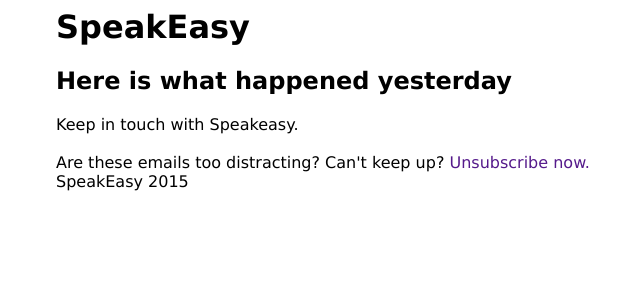
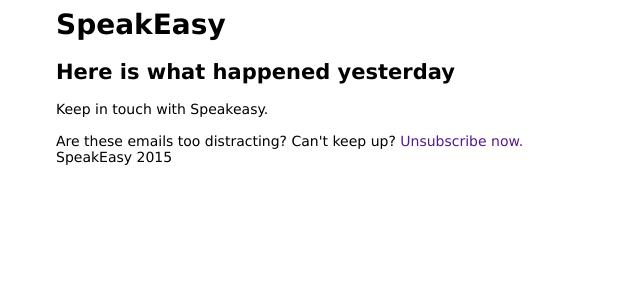
Before and after one commit to mrshll/speakeasy-api-old, a Node project: template templates/views/daily.jade in a window 1280 px wide. Shown: the top 300 px of the page, without its empty margins (284-924 px from the left). Run offline with Node 20 templates, Linux system fonts and the light colour scheme; the template is opened without the code that fills it, so the values that code supplies are empty; style sheets or scripts are compiled from the project's sources.

Commit message:
all better

```diff
--- a/templates/stylesheets/main.styl
+++ b/templates/stylesheets/main.styl
@@ -15,6 +15,7 @@ h1, h2, h3, h4, h5, h6
 p, div, span
   font-family "Geneva", Helvetica, Arial, sans-serif
   color $color-black
+  font-size 14px
 
 html, body
   overflow-x hidden
--- a/templates/views/daily.jade
+++ b/templates/views/daily.jade
@@ -3,7 +3,7 @@ extends base
 block content
   .header.centered
     h1.collosal.color-blue SpeakEasy
-    h2.light.color-light-blue Here is what happened yesterday
+    h2.light.color-blue-light Here is what happened yesterday
 
   each message in messages
     .card
@@ -13,3 +13,4 @@ block content
             img.avatar(src="#{message.avatarUrl}")
           td.content.top
             .body= message.text
+            .color-blue-light= '- ' + message.from
```
Also changed, not shown: 1 other file.
